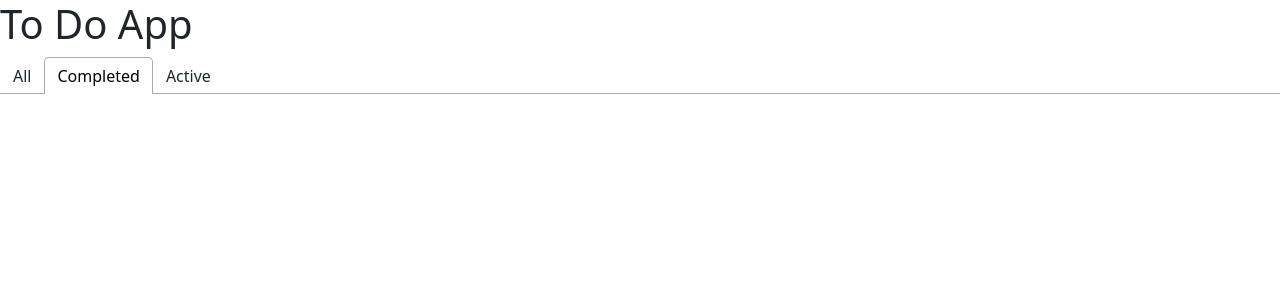
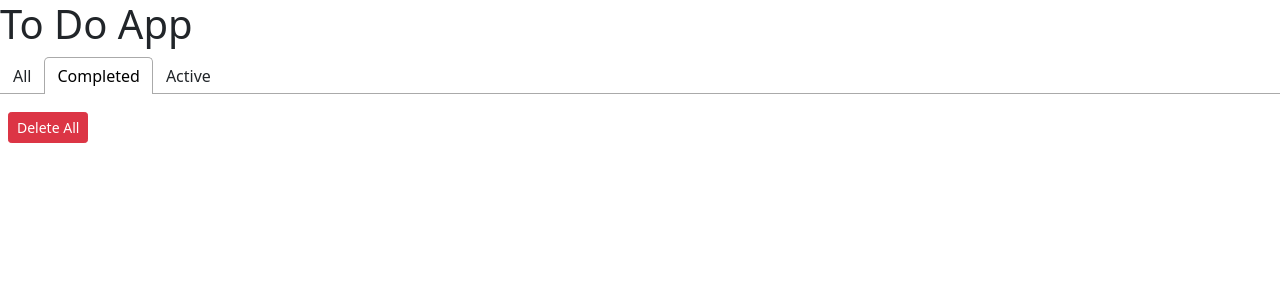
Before and after one commit to Lord-fourth/ToDoApp, a React (Create React App) app: page / in a window 1280 px wide. Both pictures are taken after a click on the tab "Completed". Shown: the top 300 px of the page. Built offline with nearby package versions, Linux system fonts and the light colour scheme.

Commit message:
added delete all button

```diff
--- a/src/App.js
+++ b/src/App.js
@@ -26,9 +26,14 @@ function App() {
     setListOfTasks(sample);
   };
   const handleDelete = (id) => {
-    console.log("inside handletoggle checkbox");
+    console.log("inside handleDelete");
     const sample = [...listOfTasks].filter((c) => c.id != id);
     // sample = sample.filter((c) => c.id != id);
+    setListOfTasks(sample);
+  };
+  const handleDeleteAll = () => {
+    console.log("inside handleDeleteAll ");
+    const sample = [...listOfTasks].filter((c) => c.isItCompleted === false);
     setListOfTasks(sample);
   };
   function addNewTask() {
@@ -73,6 +78,7 @@ function App() {
             handleKeyPress={handleKeyPress}
             handleChange={handleChange}
             handleDelete={handleDelete}
+            handleDeleteAll={handleDeleteAll}
           />
         </TabPanel>
         <TabPanel>
--- a/src/components/completedTasks.jsx
+++ b/src/components/completedTasks.jsx
@@ -26,6 +26,12 @@ function CompletedTasks(props) {
             </button>
           </div>
         ))}
+        <button
+          className="btn btn-danger btn-sm m-2"
+          onClick={props.handleDeleteAll}
+        >
+          Delete All
+        </button>
       </div>
     </React.Fragment>
   );
```
